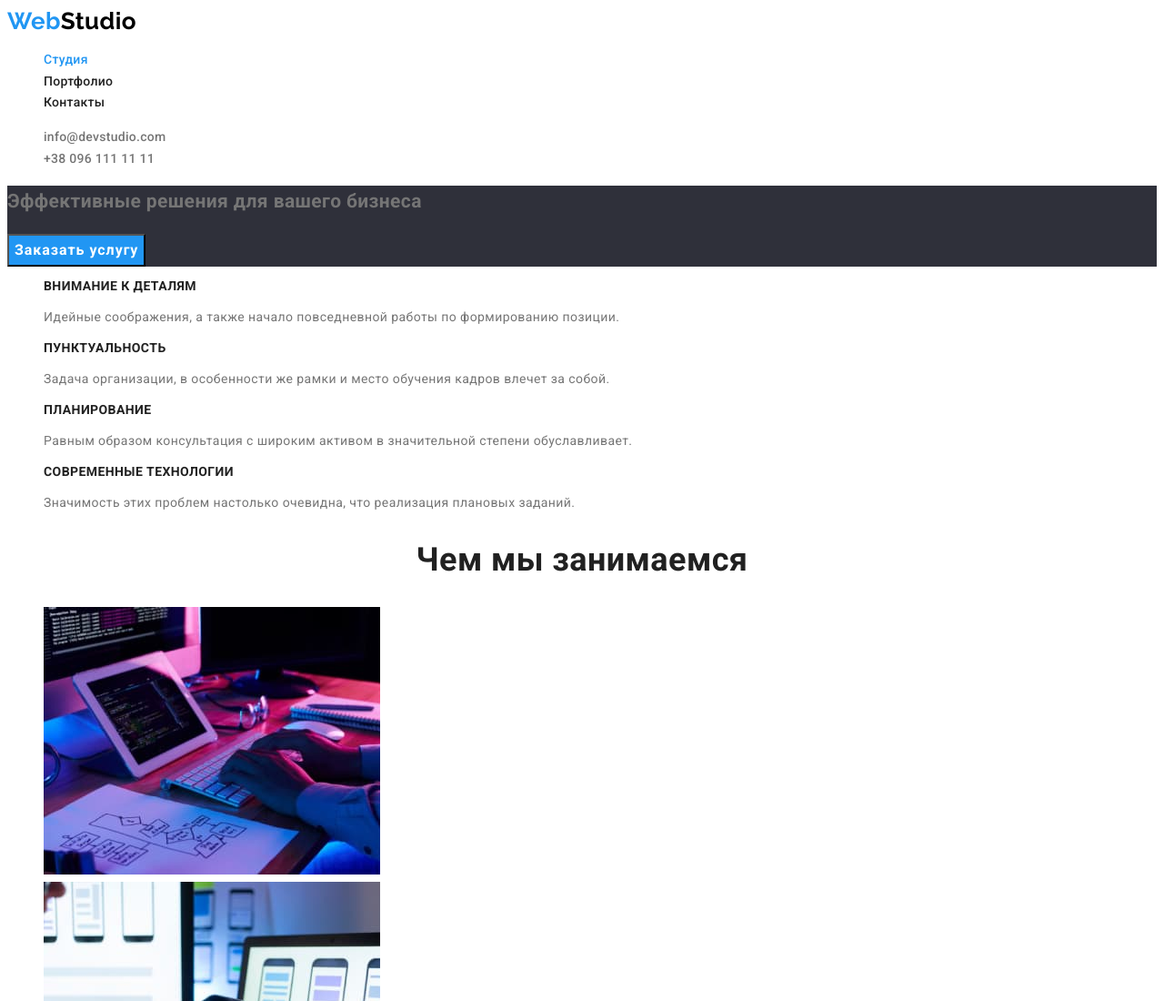
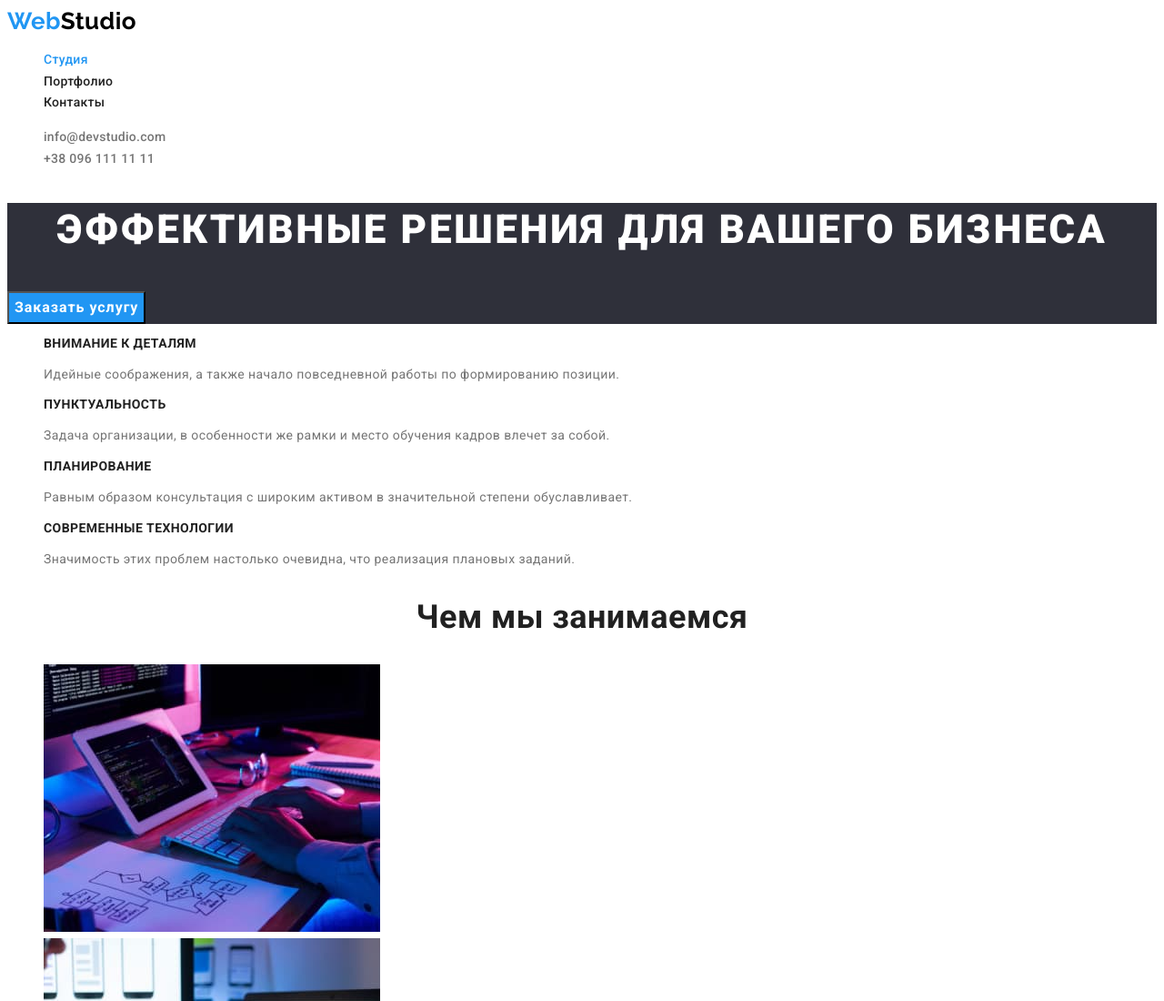
Before and after one commit to LiliyaFaizulina/goit-markup-hw-02, a plain HTML site: page index.html in a window 1280 px wide. Shown: the top 1100 px of the page at 91% size. Drawn offline with Linux system fonts and the light colour scheme.

Commit message:
fixed bugs

```diff
--- a/css/styles.css
+++ b/css/styles.css
@@ -80,7 +80,7 @@ body {
   background-color: var(--footer-bg-color);
 }
 
-.banner-heading {
+.banner-title {
   color: var(--primary-bg-color);
   font-weight: 900;
   font-size: 44px;
```
